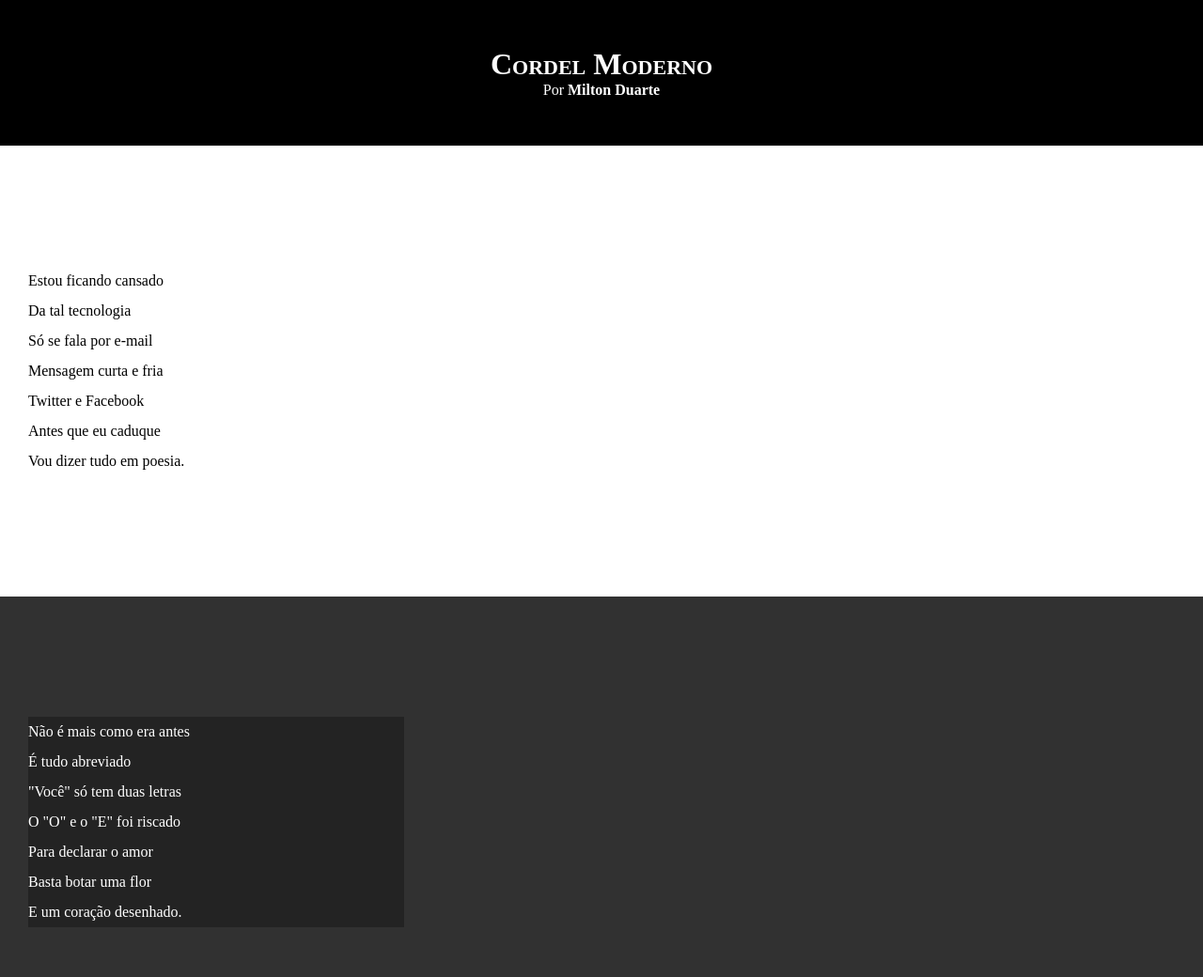
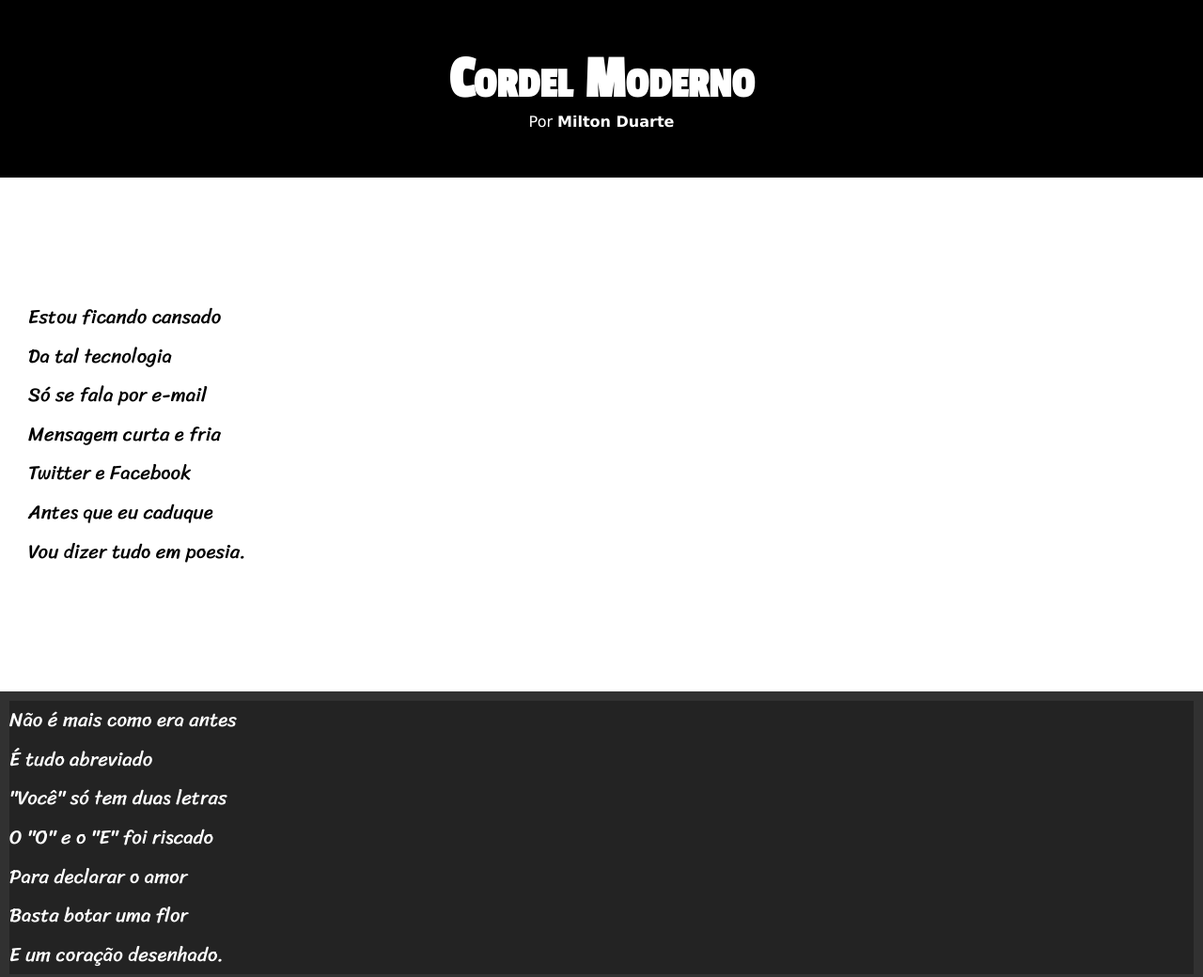
Before and after one commit to okpedru1/curso-html-css-m3, a plain HTML site: page ex022/desafio4/index.html in a window 1280 px wide. Shown: the top 1040 px of the page at 94% size. Drawn offline with Linux system fonts and the light colour scheme.

Commit message:
att site

```diff
--- a/ex022/desafio4/assets/style.css
+++ b/ex022/desafio4/assets/style.css
@@ -1,3 +1,16 @@
+
+@import url('https://fonts.googleapis.com/css2?family=Passion+One&family=Sriracha&display=swap');
+
+:root{
+    --fonte1: Verdana, Geneva, Tahoma, sans-serif;
+    --fonte2: 'Passion One', 'cursive';
+    --fonte3: 'Sriracha', 'cursive';
+
+}
+
+
+
+
 *{
     margin: 0;
     padding: 0;
@@ -6,17 +19,21 @@
 html, body{
     min-height: 100vh;
     background-color: darkgrey;
+    font-family: var(--fonte1);
 }
 
 header{
     background-color: black;
     color: white;
     text-align: center;
+
 }
 
 header h1{
     padding-top: 50px;
     font-variant: small-caps;
+    font-family: var(--fonte2);
+    font-size: 4em;
 
 }
 
@@ -41,6 +58,8 @@ section{
     padding-left: 30px;
 
     line-height: 2em;
+    font-family: var(--fonte3);
+    font-size: 1.3em;
 }
 
 section.normal{
@@ -51,11 +70,11 @@ section.normal{
 section.image{
     background-color: rgb(49, 49, 49);
     color: white;
+    padding: 10px;
 }
 
 section.image p{
     background-color: rgba(0, 0, 0, 0.288);
-    width: 400px;
 }
 
 
```
